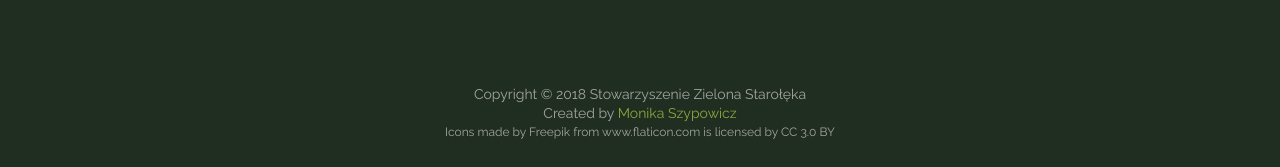
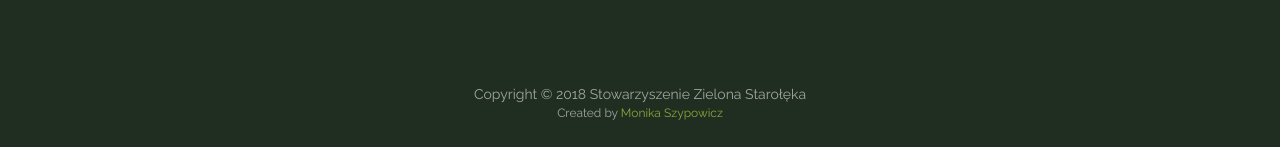
Before and after one commit to Moniaesz/ngo-website, a website: page src/index.html in a window 1280 px wide. Shown: the part 5201-5368 px from the top of the page. Drawn offline with Linux system fonts and the light colour scheme.

Commit message:
remove flaticon attribution due to premium licence

```diff
--- a/src/index.html
+++ b/src/index.html
@@ -201,7 +201,6 @@
       <div id="small-footer">
         <p>Copyright © 2018 Stowarzyszenie Zielona Starołęka </p>
         <p>Created by <a href="https://www.linkedin.com/in/monika-szypowicz/" target="blank">Monika Szypowicz</a></p>
-        <p>Icons made by Freepik from www.flaticon.com is licensed by CC 3.0 BY</p>
       </div>
     </footer>
 
```
